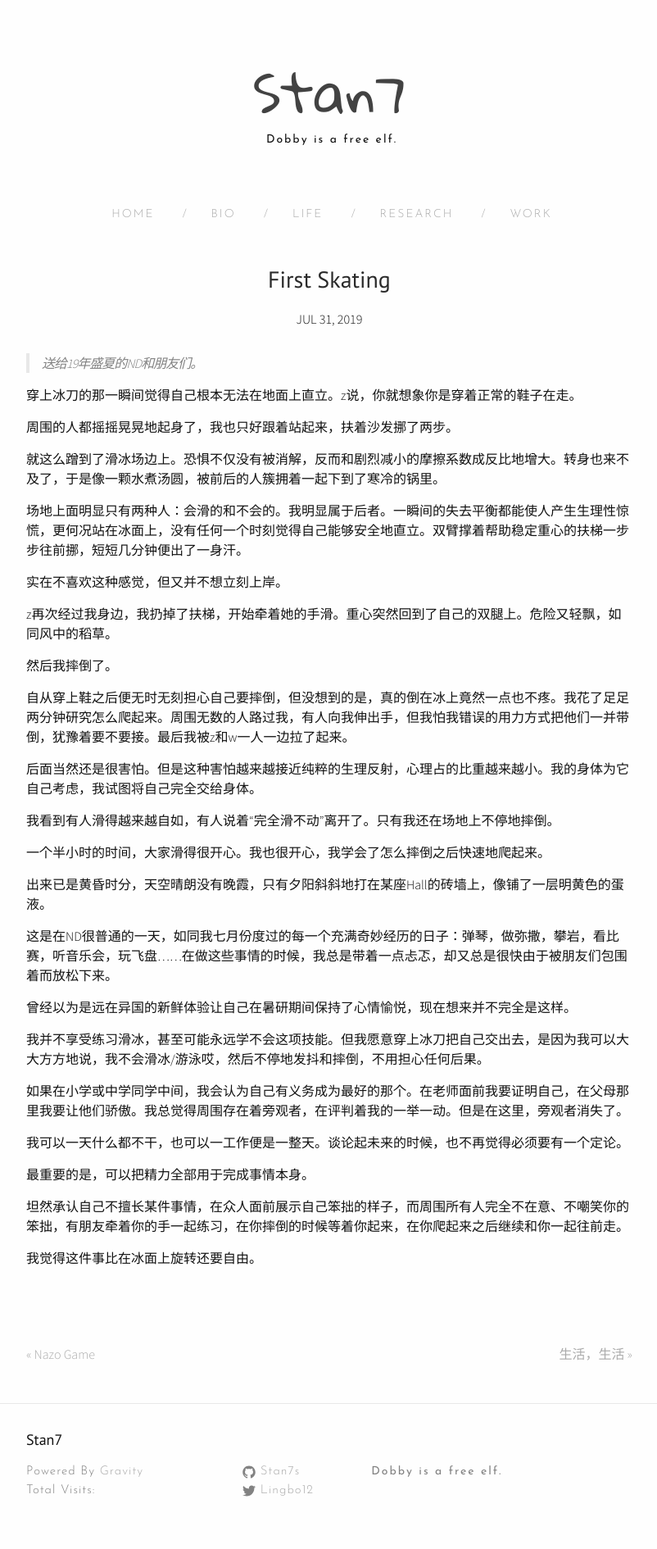
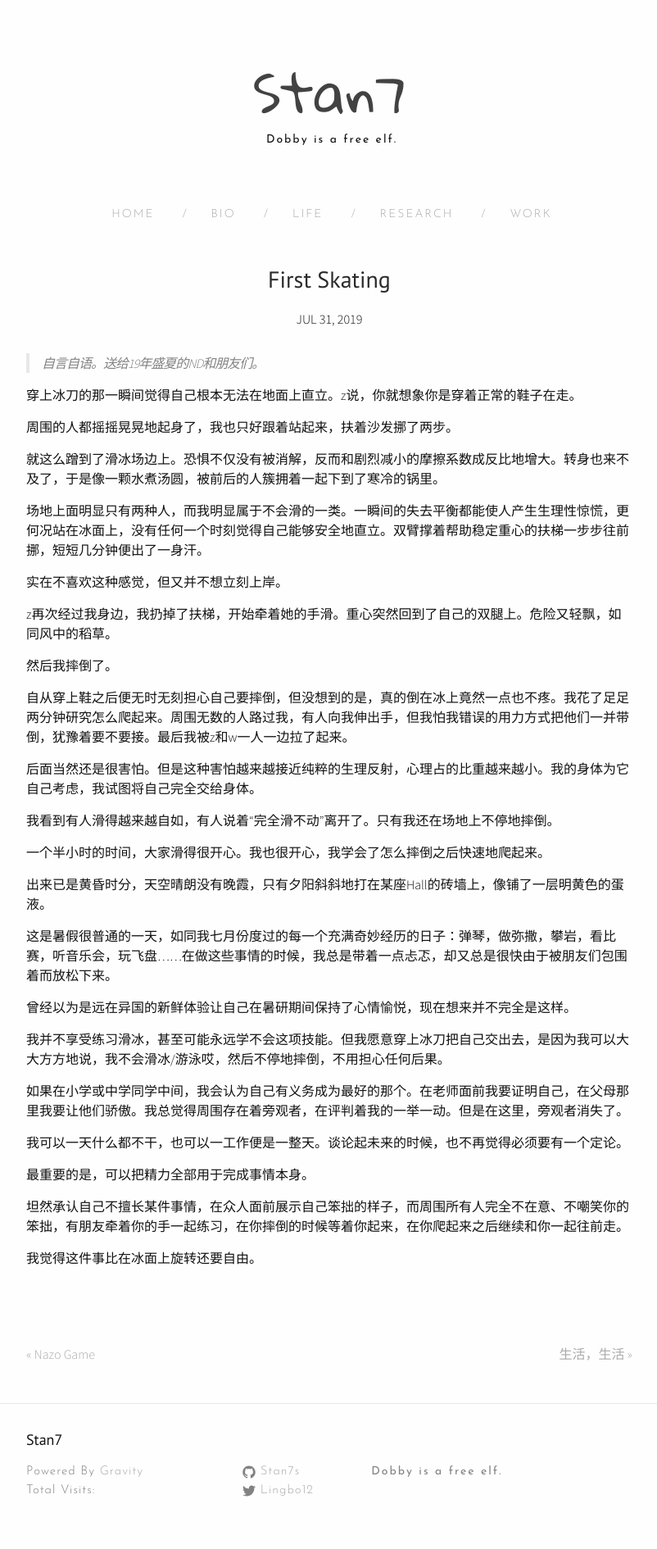
Before and after one commit to Stan7s/stan7s.github.io, a Jekyll site: the page built from _posts/2019-07-31-FirstSkating.markdown, in a window 1280 px wide. Shown: the whole page at 82% size, without its empty margins (238-1040 px from the left). Built offline with Jekyll 4.4.1, drawn with Linux system fonts in a browser that asks for light colours; nearby versions of some CDN libraries; comment, search, counter and statistics services are not loaded.

Commit message:
Update 2019-07-31-FirstSkating.markdown

```diff
--- a/_posts/2019-07-31-FirstSkating.markdown
+++ b/_posts/2019-07-31-FirstSkating.markdown
@@ -6,7 +6,7 @@ categories: ["life"]
 author: "Stan7"
 ---
 
->送给19年盛夏的ND和朋友们。
+>自言自语。送给19年盛夏的ND和朋友们。
 
 穿上冰刀的那一瞬间觉得自己根本无法在地面上直立。z说，你就想象你是穿着正常的鞋子在走。
 
@@ -14,7 +14,7 @@ author: "Stan7"
 
 就这么蹭到了滑冰场边上。恐惧不仅没有被消解，反而和剧烈减小的摩擦系数成反比地增大。转身也来不及了，于是像一颗水煮汤圆，被前后的人簇拥着一起下到了寒冷的锅里。
 
-场地上面明显只有两种人：会滑的和不会的。我明显属于后者。一瞬间的失去平衡都能使人产生生理性惊慌，更何况站在冰面上，没有任何一个时刻觉得自己能够安全地直立。双臂撑着帮助稳定重心的扶梯一步步往前挪，短短几分钟便出了一身汗。
+场地上面明显只有两种人，而我明显属于不会滑的一类。一瞬间的失去平衡都能使人产生生理性惊慌，更何况站在冰面上，没有任何一个时刻觉得自己能够安全地直立。双臂撑着帮助稳定重心的扶梯一步步往前挪，短短几分钟便出了一身汗。
 
 实在不喜欢这种感觉，但又并不想立刻上岸。
 
@@ -32,11 +32,11 @@ z再次经过我身边，我扔掉了扶梯，开始牵着她的手滑。重心
 
 出来已是黄昏时分，天空晴朗没有晚霞，只有夕阳斜斜地打在某座Hall的砖墙上，像铺了一层明黄色的蛋液。
 
-这是在ND很普通的一天，如同我七月份度过的每一个充满奇妙经历的日子：弹琴，做弥撒，攀岩，看比赛，听音乐会，玩飞盘……在做这些事情的时候，我总是带着一点忐忑，却又总是很快由于被朋友们包围着而放松下来。
+这是暑假很普通的一天，如同我七月份度过的每一个充满奇妙经历的日子：弹琴，做弥撒，攀岩，看比赛，听音乐会，玩飞盘……在做这些事情的时候，我总是带着一点忐忑，却又总是很快由于被朋友们包围着而放松下来。
 
 曾经以为是远在异国的新鲜体验让自己在暑研期间保持了心情愉悦，现在想来并不完全是这样。
 
-我并不享受练习滑冰，甚至可能永远学不会这项技能。但我愿意穿上冰刀把自己交出去，是因为我可以大大方方地说，我不会滑冰/游泳哎，然后不停地发抖和摔倒，不用担心任何后果。
+我并不享受练习滑冰，甚至可能永远学不会这项技能。但我愿意穿上冰刀把自己交出去，是因为我可以大大方方地说，我不会滑冰/游泳哎，然后不停地摔倒，不用担心任何后果。
 
 如果在小学或中学同学中间，我会认为自己有义务成为最好的那个。在老师面前我要证明自己，在父母那里我要让他们骄傲。我总觉得周围存在着旁观者，在评判着我的一举一动。但是在这里，旁观者消失了。
 
```
